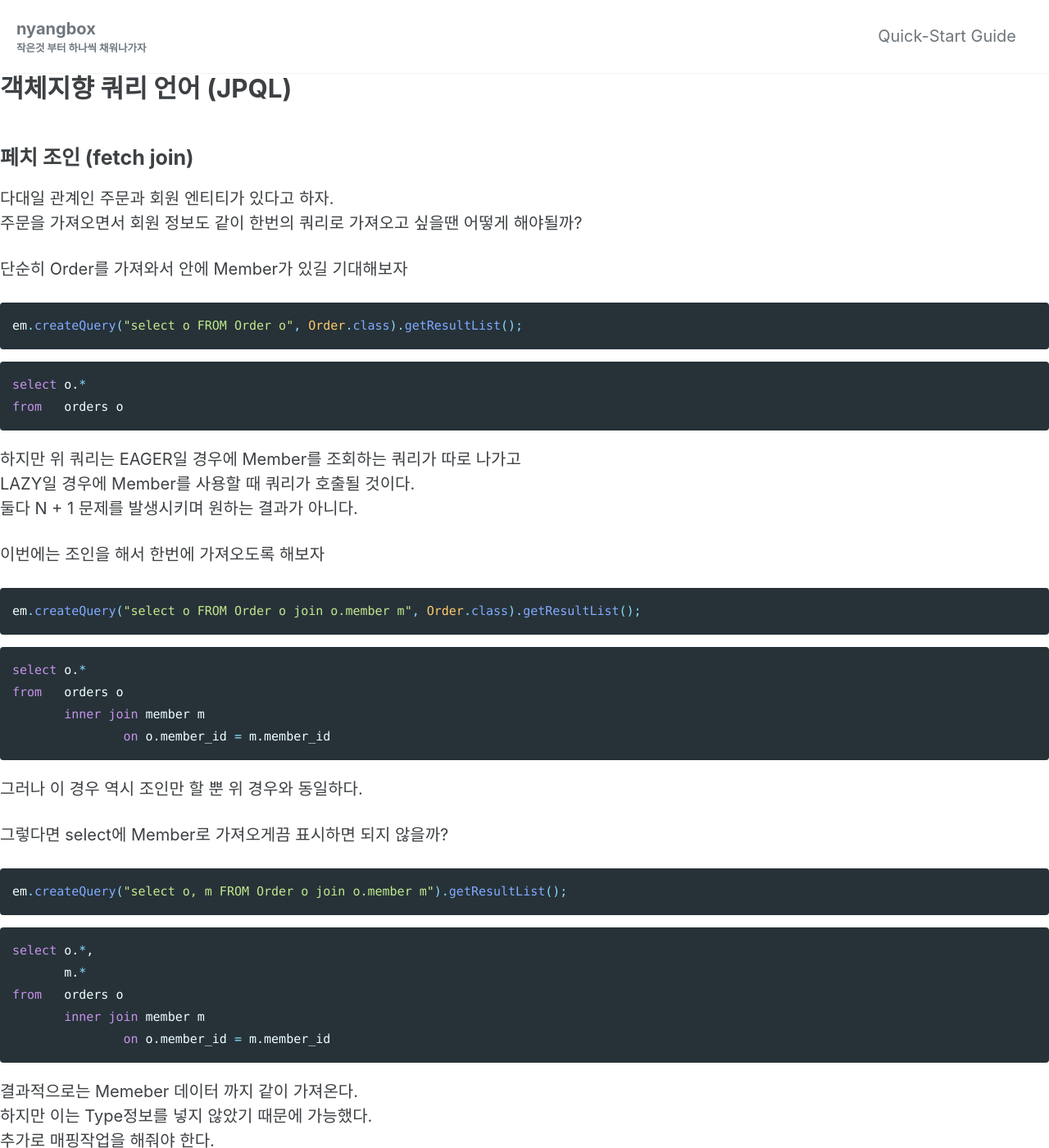
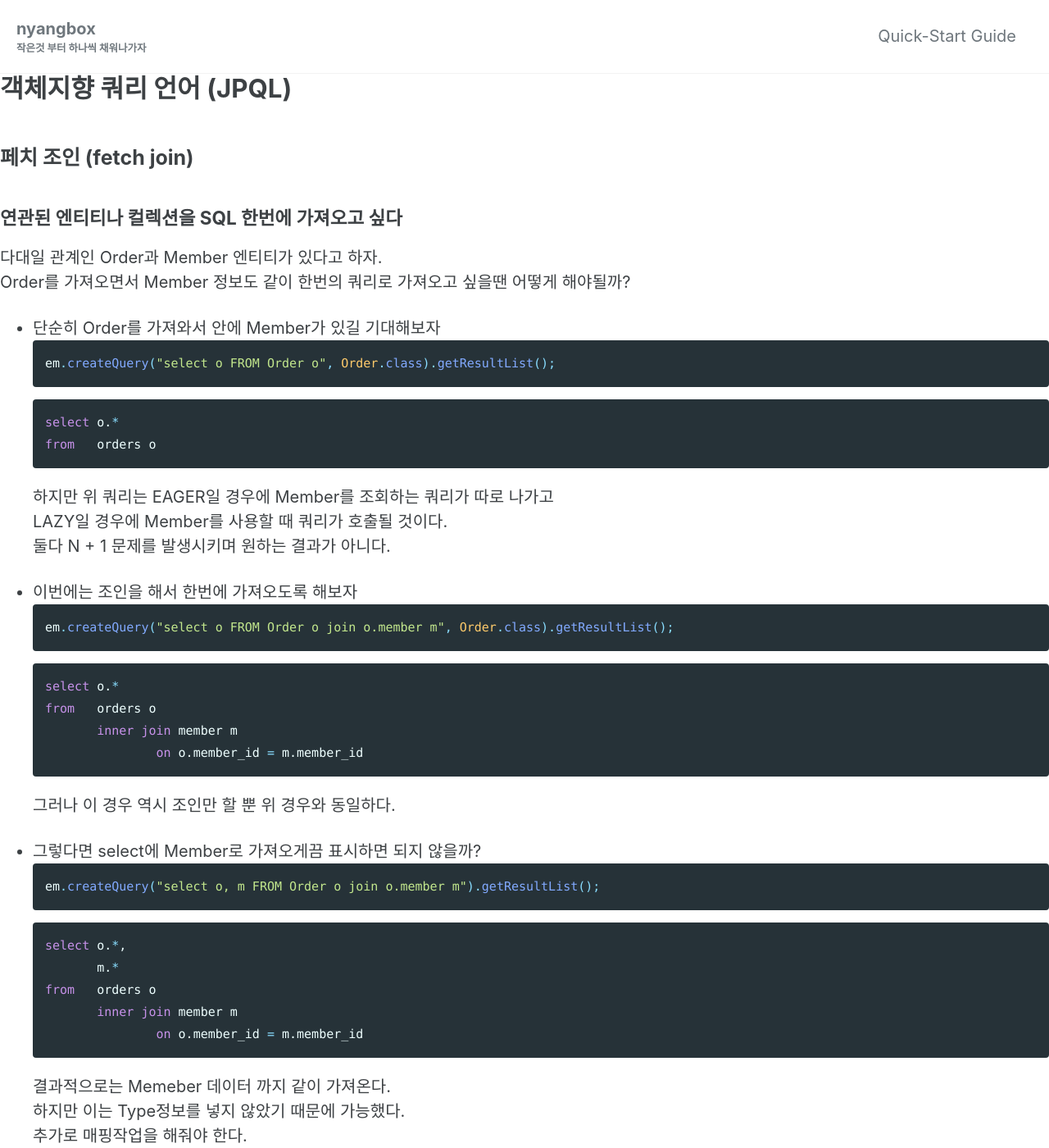
Before and after one commit to maenguin/maenguin.github.io, a Jekyll site: the page built from private/2021-01-20-jpa-jpql.md, in a window 1280 px wide and 1400 px high. Shown: the whole window at 82% size. Built offline with Jekyll 4.4.1, drawn with Linux system fonts in a browser that asks for light colours; cached includes are drawn as plain includes; our own code applies the rules of GitHub Pages for plain Markdown files; some of the changed text lies outside the part shown.

Commit message:
Update 2021-01-20-jpa-jpql.md

````diff
--- a/private/2021-01-20-jpa-jpql.md
+++ b/private/2021-01-20-jpa-jpql.md
@@ -1,47 +1,49 @@
 # 객체지향 쿼리 언어 (JPQL)
 
 ## 페치 조인 (fetch join)
-다대일 관계인 주문과 회원 엔티티가 있다고 하자.
-주문을 가져오면서 회원 정보도 같이 한번의 쿼리로 가져오고 싶을땐 어떻게 해야될까?
 
-단순히 Order를 가져와서 안에 Member가 있길 기대해보자
-```java
-em.createQuery("select o FROM Order o", Order.class).getResultList();
-```
-```sql
-select o.*
-from   orders o
-```
-하지만 위 쿼리는 EAGER일 경우에 Member를 조회하는 쿼리가 따로 나가고
-LAZY일 경우에 Member를 사용할 때 쿼리가 호출될 것이다.
-둘다 N + 1 문제를 발생시키며 원하는 결과가 아니다.
+### 연관된 엔티티나 컬렉션을 SQL 한번에 가져오고 싶다
+다대일 관계인 Order과 Member 엔티티가 있다고 하자.
+Order를 가져오면서 Member 정보도 같이 한번의 쿼리로 가져오고 싶을땐 어떻게 해야될까?
 
-이번에는 조인을 해서 한번에 가져오도록 해보자
-```java
-em.createQuery("select o FROM Order o join o.member m", Order.class).getResultList();
-```
-```sql
-select o.*
-from   orders o
-       inner join member m
-               on o.member_id = m.member_id
-```
-그러나 이 경우 역시 조인만 할 뿐 위 경우와 동일하다.
+* 단순히 Order를 가져와서 안에 Member가 있길 기대해보자
+  ```java
+  em.createQuery("select o FROM Order o", Order.class).getResultList();
+  ```
+  ```sql
+  select o.*
+  from   orders o
+  ```
+  하지만 위 쿼리는 EAGER일 경우에 Member를 조회하는 쿼리가 따로 나가고
+  LAZY일 경우에 Member를 사용할 때 쿼리가 호출될 것이다.
+  둘다 N + 1 문제를 발생시키며 원하는 결과가 아니다.
 
-그렇다면 select에  Member로 가져오게끔 표시하면 되지 않을까?
-```java
-em.createQuery("select o, m FROM Order o join o.member m").getResultList();
-```
-```sql
-select o.*,
-       m.*
-from   orders o
-       inner join member m
-               on o.member_id = m.member_id
-```
-결과적으로는 Memeber 데이터 까지 같이 가져온다.
-하지만 이는 Type정보를 넣지 않았기 때문에 가능했다.
-추가로 매핑작업을 해줘야 한다.
+* 이번에는 조인을 해서 한번에 가져오도록 해보자
+  ```java
+  em.createQuery("select o FROM Order o join o.member m", Order.class).getResultList();
+  ```
+  ```sql
+  select o.*
+  from   orders o
+         inner join member m
+                 on o.member_id = m.member_id
+  ```
+  그러나 이 경우 역시 조인만 할 뿐 위 경우와 동일하다.
+
+* 그렇다면 select에  Member로 가져오게끔 표시하면 되지 않을까?
+  ```java
+  em.createQuery("select o, m FROM Order o join o.member m").getResultList();
+  ```
+  ```sql
+  select o.*,
+         m.*
+  from   orders o
+         inner join member m
+                 on o.member_id = m.member_id
+  ```
+  결과적으로는 Memeber 데이터 까지 같이 가져온다.
+  하지만 이는 Type정보를 넣지 않았기 때문에 가능했다.
+  추가로 매핑작업을 해줘야 한다.
 
 그렇다면 어떻게 해야하는가!
 여기 두가지 방법이 있다.
````
Also changed, not shown: other parts of private/2021-01-20-jpa-jpql.md (+2 -2 lines).
